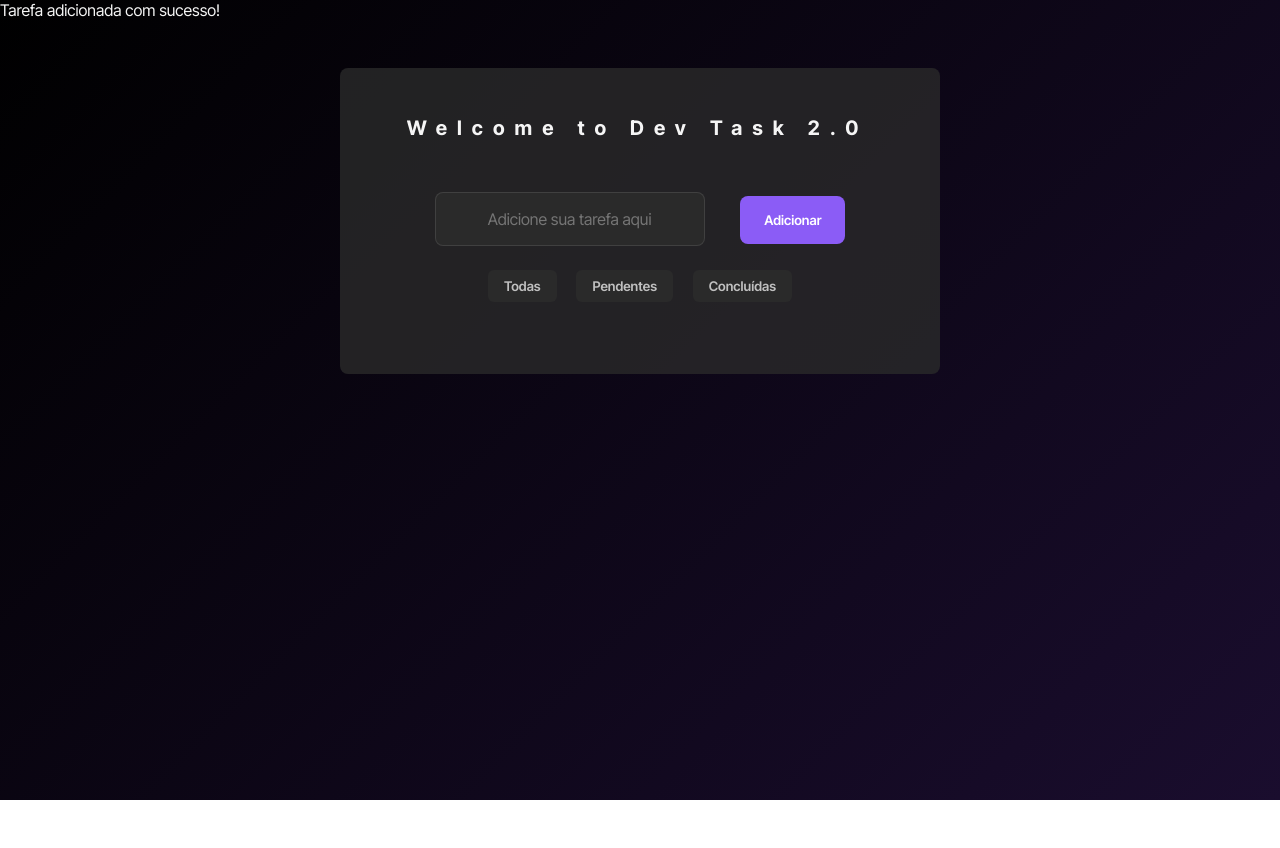
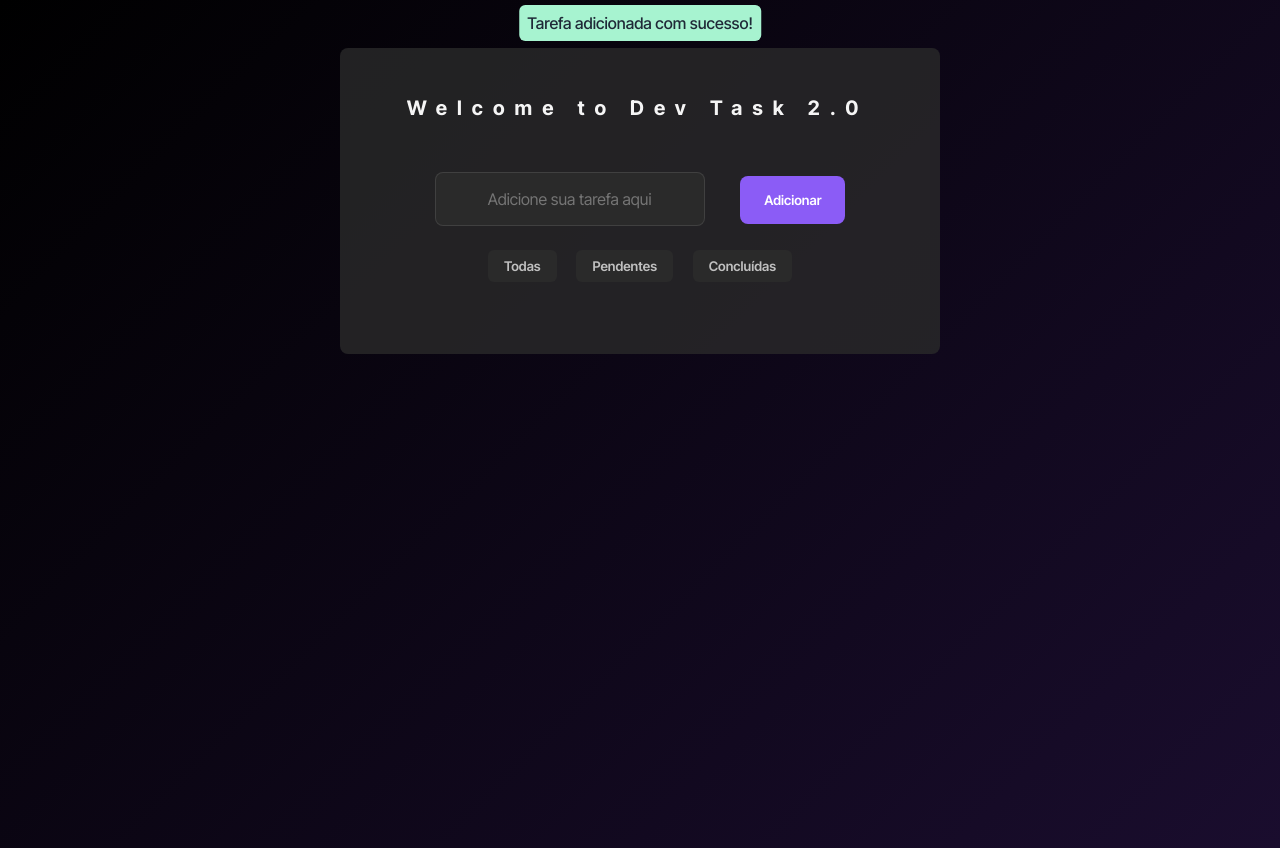
Before and after one commit to gustavimm/DevTasks2.0, a plain HTML site: page index.html in a window 1280 px wide. Both pictures are taken after typing "Sample" into the empty fields and a click on the button "Adicionar". Before the commit the page ends 800 px from the top, so only its background shows below. Drawn offline with Linux system fonts and the light colour scheme.

Commit message:
Refine success message design
Applies a new color scheme to the success message to improve contrast and visual feedback clarity.

- Sets a new background and text color.
- Adjusts padding and border-radius for a cleaner look.
- Lays the groundwork for the upcoming transition animation.

```diff
--- a/index.html
+++ b/index.html
@@ -15,7 +15,7 @@
 
 <body>
 
-    <div id="succes-message">
+    <div id="success-message">
         <p>Tarefa adicionada com sucesso!</p>
     </div>
 
--- a/scripts/index.js
+++ b/scripts/index.js
@@ -1,11 +1,10 @@
 // No topo do arquivo, importamos a função específica do nosso outro arquivo
-import  { createTask } from './task.js';
+import  { createTask, showSuccessMessage } from './task.js';
 
 //SELETORES
 const taskForm = document.querySelector('form'); //Criando uma variável para o formulário
 const taskInput = document.querySelector('#task-input'); //Criando uma variável para o input de tarefa
 const taskList = document.querySelector('#task-list'); //Criando uma variável para a lista de tarefas
-
 
 //Event Listener para o formulário
 taskForm.addEventListener("submit", (event) =>{
@@ -18,4 +17,6 @@ taskForm.addEventListener("submit", (event) =>{
 
     //Um extra : limpar o input depois de adicionar
     taskInput.value = "";
+
+    showSuccessMessage();
 })
--- a/scripts/task.js
+++ b/scripts/task.js
@@ -3,3 +3,17 @@ export function createTask(title) {
     // Por enquanto, vamos só confirmar que a função foi chamada corretamente
     console.log(`Função createTask chamada com o título: ${title}`);
 }
+
+const successMessage = document.querySelector("#success-message");
+
+export function showSuccessMessage (){
+    //1. Mostra a mensagem
+    successMessage.classList.add("show");
+
+    // //2. Agenda o desaparecimento
+    // setTimeout(() =>{
+    //      successMessage.classList.remove("show");
+
+    // }, 2000);
+
+}
--- a/styles/layout.css
+++ b/styles/layout.css
@@ -81,3 +81,24 @@ h1{
         max-width: 100%;
     }
 }
+
+
+#success-message{
+    display: none;
+    position: fixed;
+    left: 50%;
+    padding: var(--space-xs);
+    border-radius: 6px;
+    font-weight: 500;
+
+    /* adicionando estilos da caixa aqui */
+    background-color: #a7f3d0;
+    color: #1f2937;
+}
+
+#success-message.show{
+    display: block;
+    left: 50%;
+    top: 5px;
+    transform: translateX(-50%);
+}
```
